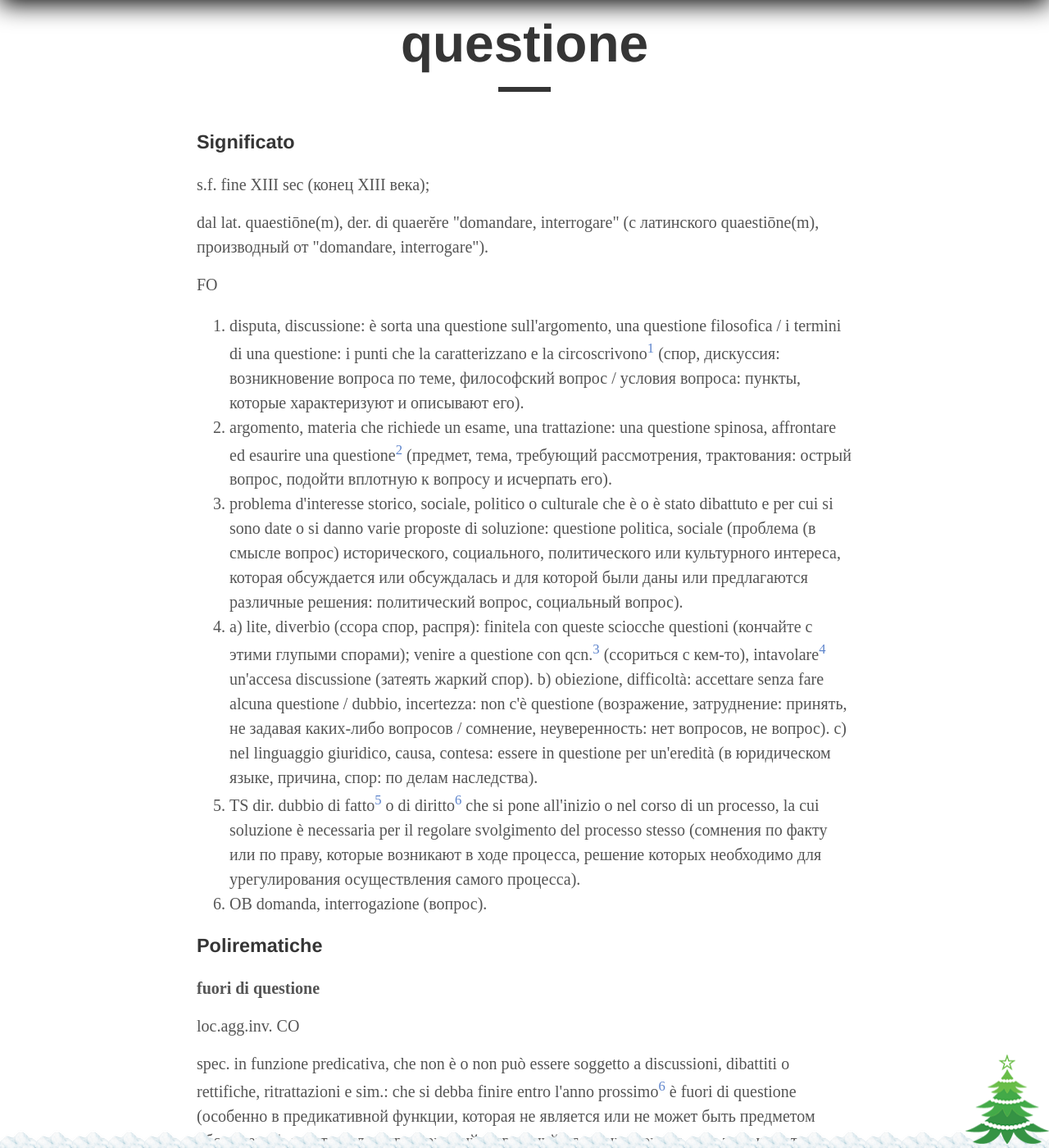
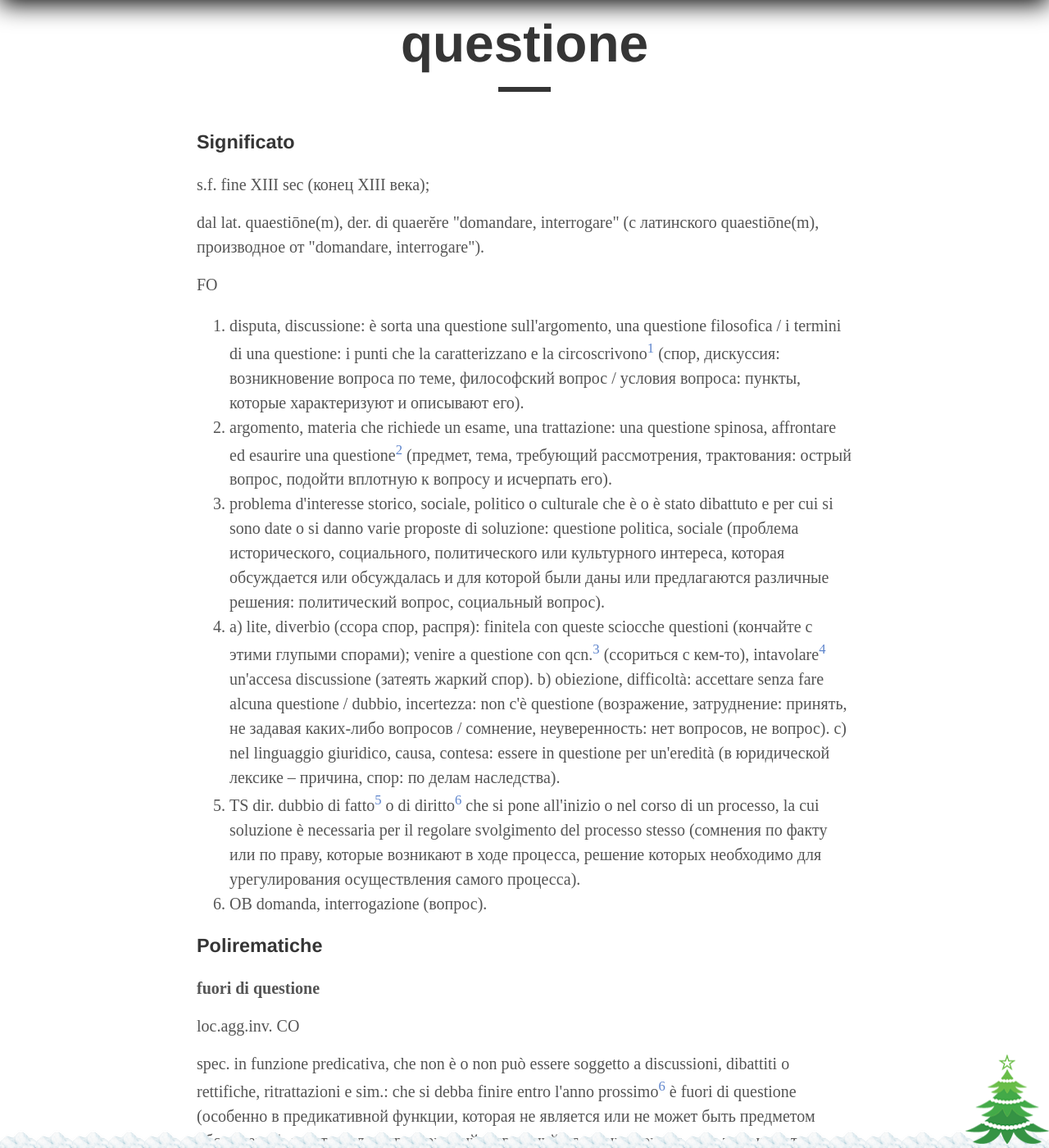
Before and after one commit to postolny/postolny.github.io, a Jekyll site: the page built from _posts/2021-03-28-questione.md, in a window 1280 px wide and 1400 px high, scrolled down 494 px. Shown: the whole window at 82% size. Built offline with Jekyll 4.4.1, drawn with Linux system fonts in a browser that asks for light colours; nearby versions of some CDN libraries; some of the changed text lies outside the part shown.

Commit message:
Add files via upload

```diff
--- a/_posts/2021-03-28-questione.md
+++ b/_posts/2021-03-28-questione.md
@@ -12,14 +12,14 @@
 
 s.f. fine XIII sec (конец XIII века);
 
-dal lat. quaestiōne(m), der. di quaerĕre "domandare, interrogare" (с латинского quaestiōne(m), производный от "domandare, interrogare").
+dal lat. quaestiōne(m), der. di quaerĕre "domandare, interrogare" (с латинского quaestiōne(m), производное от "domandare, interrogare").
 
 FO
 
 1. disputa, discussione: è sorta una questione sull'argomento, una questione filosofica / i termini di una questione: i punti che la caratterizzano e la circoscrivono[^1] (спор, дискуссия: возникновение вопроса по теме, философский вопрос / условия вопроса: пункты, которые характеризуют и описывают его).
 2. argomento, materia che richiede un esame, una trattazione: una questione spinosa, affrontare ed esaurire una questione[^2] (предмет, тема, требующий рассмотрения, трактования: острый вопрос, подойти вплотную к вопросу и исчерпать его).
-3. problema d'interesse storico, sociale, politico o culturale che è o è stato dibattuto e per cui si sono date o si danno varie proposte di soluzione: questione politica, sociale (проблема (в смысле вопрос) исторического, социального, политического или культурного интереса, которая обсуждается или обсуждалась и для которой были даны или предлагаются различные решения: политический вопрос, социальный вопрос).
-4. a) lite, diverbio (ссора спор, распря): finitela con queste sciocche questioni (кончайте с этими глупыми спорами); venire a questione con qcn.[^3] (ссориться с кем-то), intavolare[^4] un'accesa discussione (затеять жаркий спор). b) obiezione, difficoltà: accettare senza fare alcuna questione / dubbio, incertezza: non c'è questione (возражение, затруднение: принять, не задавая каких-либо вопросов / сомнение, неуверенность: нет вопросов, не вопрос). c) nel linguaggio giuridico, causa, contesa: essere in questione per un'eredità (в юридическом языке, причина, спор: по делам наследства).
+3. problema d'interesse storico, sociale, politico o culturale che è o è stato dibattuto e per cui si sono date o si danno varie proposte di soluzione: questione politica, sociale (проблема исторического, социального, политического или культурного интереса, которая обсуждается или обсуждалась и для которой были даны или предлагаются различные решения: политический вопрос, социальный вопрос).
+4. a) lite, diverbio (ссора спор, распря): finitela con queste sciocche questioni (кончайте с этими глупыми спорами); venire a questione con qcn.[^3] (ссориться с кем-то), intavolare[^4] un'accesa discussione (затеять жаркий спор). b) obiezione, difficoltà: accettare senza fare alcuna questione / dubbio, incertezza: non c'è questione (возражение, затруднение: принять, не задавая каких-либо вопросов / сомнение, неуверенность: нет вопросов, не вопрос). c) nel linguaggio giuridico, causa, contesa: essere in questione per un'eredità (в юридической лексике – причина, спор: по делам наследства).
 5. TS dir. dubbio di fatto[^5] o di diritto[^6] che si pone all'inizio o nel corso di un processo, la cui soluzione è necessaria per il regolare svolgimento del processo stesso (сомнения по факту или по праву, которые возникают в ходе процесса, решение которых необходимо для урегулирования осуществления самого процесса).
 6. OB domanda, interrogazione (вопрос).
 
@@ -32,6 +32,7 @@
 spec. in funzione predicativa, che non è o non può essere soggetto a discussioni, dibattiti o rettifiche, ritrattazioni e sim.: che si debba finire entro l'anno prossimo[^6] è fuori di questione (особенно в предикативной функции, которая не является или не может быть предметом обсуждений, дебатов или опровержений, отречений от своих слов и т. п.: о том, что это должно быть закончено к следующему году, не может быть и речи).
 
 **fuori questione**
+
 loc.agg.inv. CO
 
 fuori di questione
@@ -104,8 +105,7 @@
 
 **questione d'onore**
 
-loc.s.f.
-CO
+loc.s.f. CO
 
 contesa su motivi d'onore, che un tempo[^17] richiedeva un duello per essere risolta (спор, распря по поводу чести, который когда-то требовал дуэли для его разрешения).
 
@@ -113,7 +113,7 @@
 
 loc.s.f. TS stor.
 
-problema internazionale riguardante l'assetto territoriale e politico dei paesi già soggetti al dominio turco dopo lo sfaldamento dell'Impero Ottomano, dalla fine del sec. XVIII alla prima guerra mondiale (международная проблема, касающаяся территориального и политического устройства стран, уже находящихся под турецким господством после распада Османской империи, с конца века. XVIII и до Первой мировой войны).
+problema internazionale riguardante l'assetto territoriale e politico dei paesi già soggetti al dominio turco dopo lo sfaldamento dell'Impero Ottomano, dalla fine del sec. XVIII alla prima guerra mondiale (международная проблема, касающаяся территориального и политического устройства стран, уже находящихся под турецким господством после распада Османской империи, с конца XVIII века и до Первой мировой войны).
 
 **questione femminile**
 
@@ -127,7 +127,7 @@
 
 q. attinente a singoli problemi emersi nel corso di un processo che danno luogo[^18] ad appositi procedimenti inseriti in quello principale e decisi dal giudice con provvedimenti autonomi (вопрос, связанный с отдельными проблемами, возникшими в ходе судебного разбирательства, которые приводят к конкретным разбирательствам, включенными в основной вопрос и решаемыми судьей с помощью автономных мер).
 
-**questione meridionale**
+[**questione meridionale**](https://it.wikipedia.org/wiki/Questione_meridionale)
 
 loc.s.f. TS stor.
 
@@ -207,6 +207,6 @@
 
 [^21]: a causa di – по причине, ввиду, вследствии.
 
-[^22]: [L'annessione](https://it.wikipedia.org/wiki/Annessione) è l'atto tramite cui uno Stato amplia il proprio territorio, nella maggior parte dei casi a scapito di un altro Stato. Аннексия - это акт, посредством которого одно государство расширяет свою территорию, в большинстве случаев в ущерб другому государству. a scapito di qc – в ущерб чему-либо.
+[^22]: [L'annessione](https://it.wikipedia.org/wiki/Annessione) è l'atto tramite cui uno Stato amplia il proprio territorio, nella maggior parte dei casi a scapito di un altro Stato. Аннексия - это акт, посредством которого одно государство расширяет свою территорию, в большинстве случаев в ущерб другому государству; a scapito di qc – в ущерб чему-либо.
 
 [^23]: [Аннексия](https://ru.wikipedia.org/wiki/Аннексия) (лат. annexio, от лат. annexus – "присоединённый") – насильственное присоединение государством всей или части территории другого государства в одностороннем порядке.
```
Also changed, not shown: other parts of _posts/2021-03-28-questione.md (+6 -6 lines).
